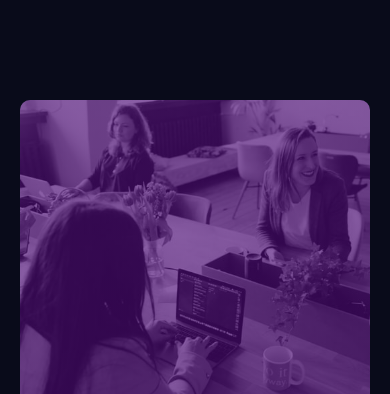
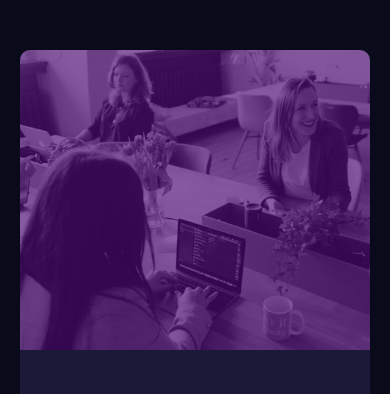
Before and after one commit to Zisar/Stats-preview-card-component, a plain HTML site: page index.html in a window 390 px wide. Shown: the top 394 px of the page. Drawn offline with Linux system fonts and the light colour scheme.

Commit message:
Add files via upload

```diff
--- a/style.css
+++ b/style.css
@@ -89,8 +89,8 @@ body{
 
 @media screen and (max-width:768px){
     .section{
-        margin-top: 100px;
-        margin-bottom: 100px;
+        margin-top: 50px;
+        margin-bottom: 50px;
         width: 90%;
         flex-direction: column-reverse;
         align-items: center;
```
